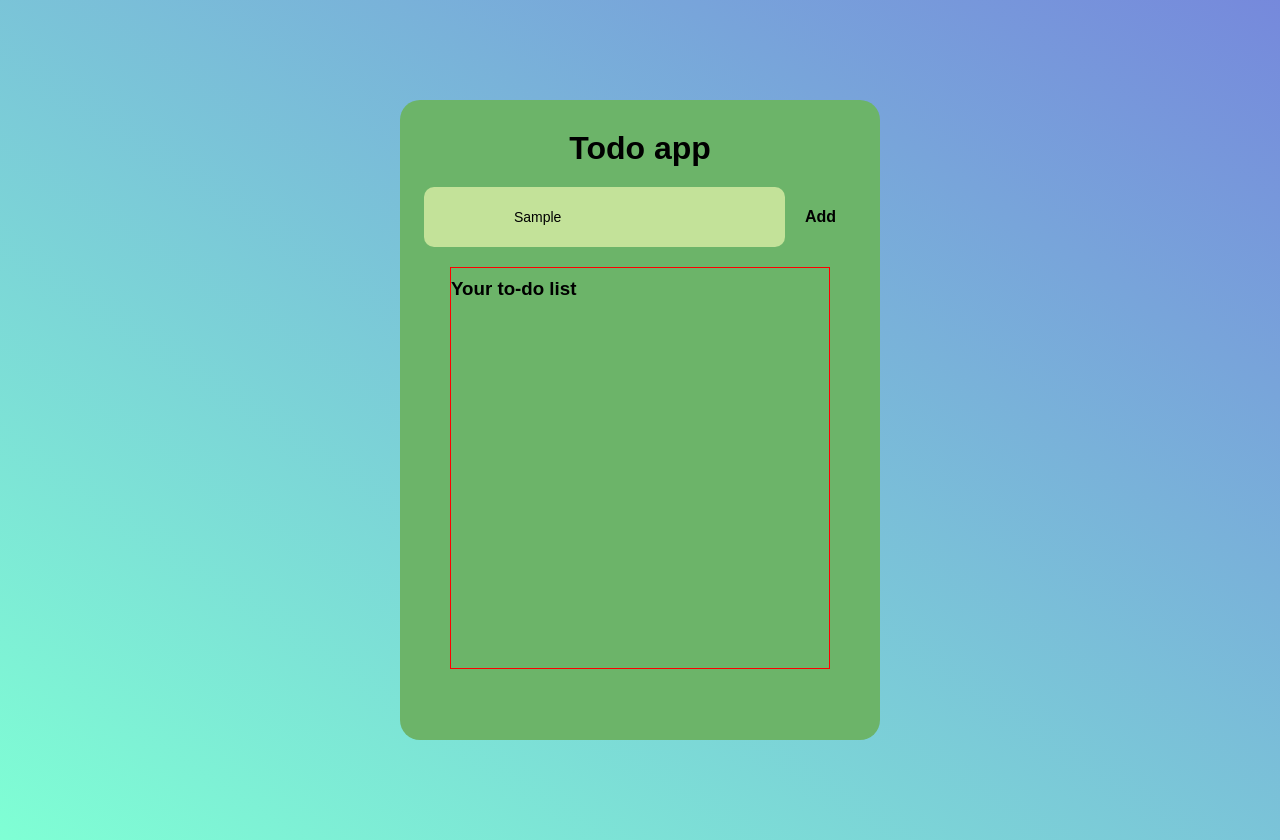
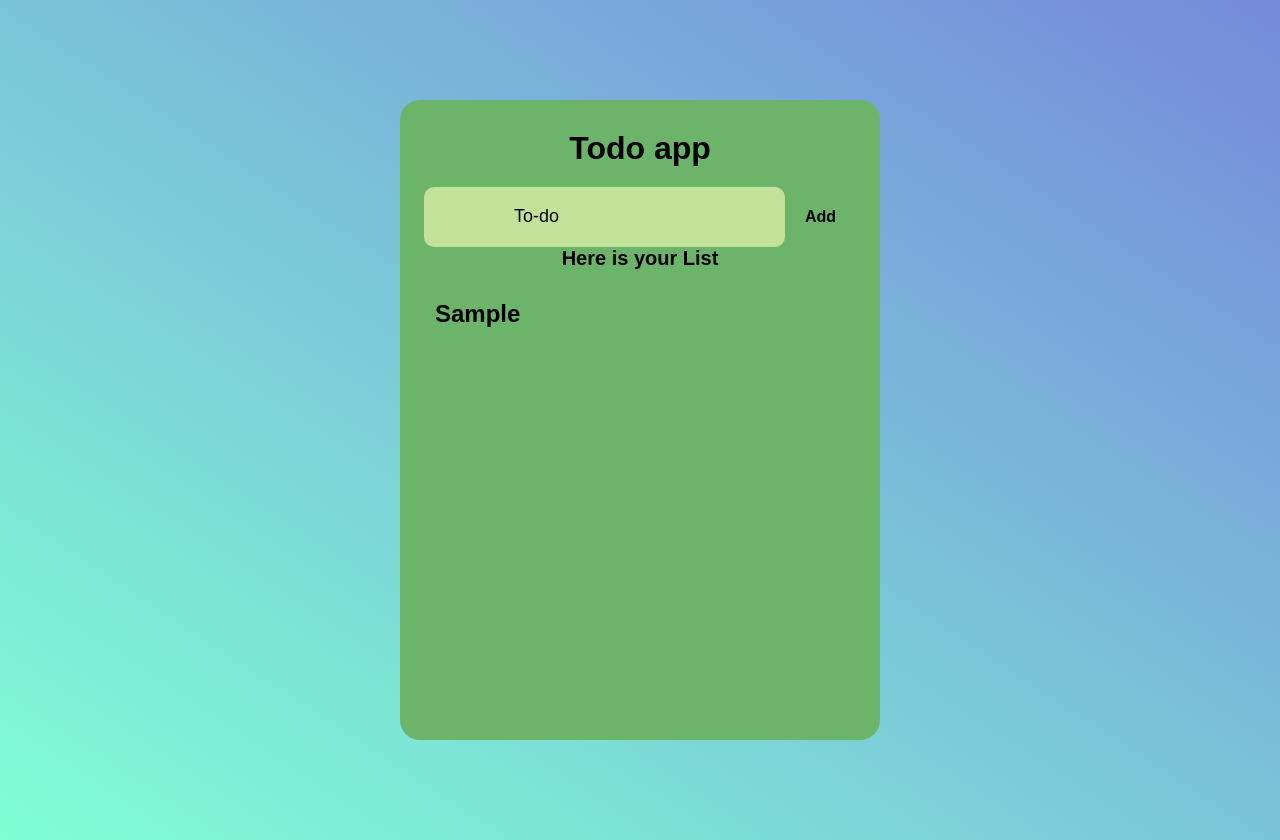
Before and after one commit to rajpoudell/twreact, a React (Create React App) app: page / in a window 1280 px wide. Both pictures are taken after typing "Sample" into the empty fields and a click on the button "Add". Built offline with nearby package versions, Linux system fonts and the light colour scheme.

Commit message:
setlistdata

```diff
--- a/src/components/Main.js
+++ b/src/components/Main.js
@@ -1,25 +1,34 @@
 import "./main.css"
 import { useState } from "react";
 function Main(){
-    var inputEl = document.getElementById("input")
-    var btnEl = document.getElementById("btn")
-    var parentEl = document.getElementById("parent")
-    const [todo,settodo] = useState("")
+    const [listData, setListData] = useState([])
+    const [activity, setActivity] = useState("")
+    function addActivity(){
+        setListData((listData)=>{
+            const newData = [...listData,activity]
+            console.log(newData)
+            setActivity("")
+            return newData;
+        })
 
-
-
+    }
 
     return(
         <div className="main">
         <h1> Todo app</h1>
-        <input type="text" id="input"className="input"placeholder="To-do"/>
-        <button id="btn">Add</button>
-        <div className="parent">
-            <div className="parent--header">
-                <h3>Your to-do list</h3>
-            </div>
-
-        </div>
+        <input type="text" id="input"className="input"placeholder="To-do" value={activity} onChange={(e)=>setActivity(e.target.value)}/>
+        <button id="btn" onClick={addActivity}>Add</button>
+        <div className="list-heading">Here is your List </div>
+        {listData!=[] && listData.map((data,i)=>{
+            return(
+                <>
+                   <h2 className="addedData" key={i}>
+                     <div className="listData">{data}</div>
+                    </h2>
+                </>
+            )
+        })
+        }
         </div>
     );
 }
```
